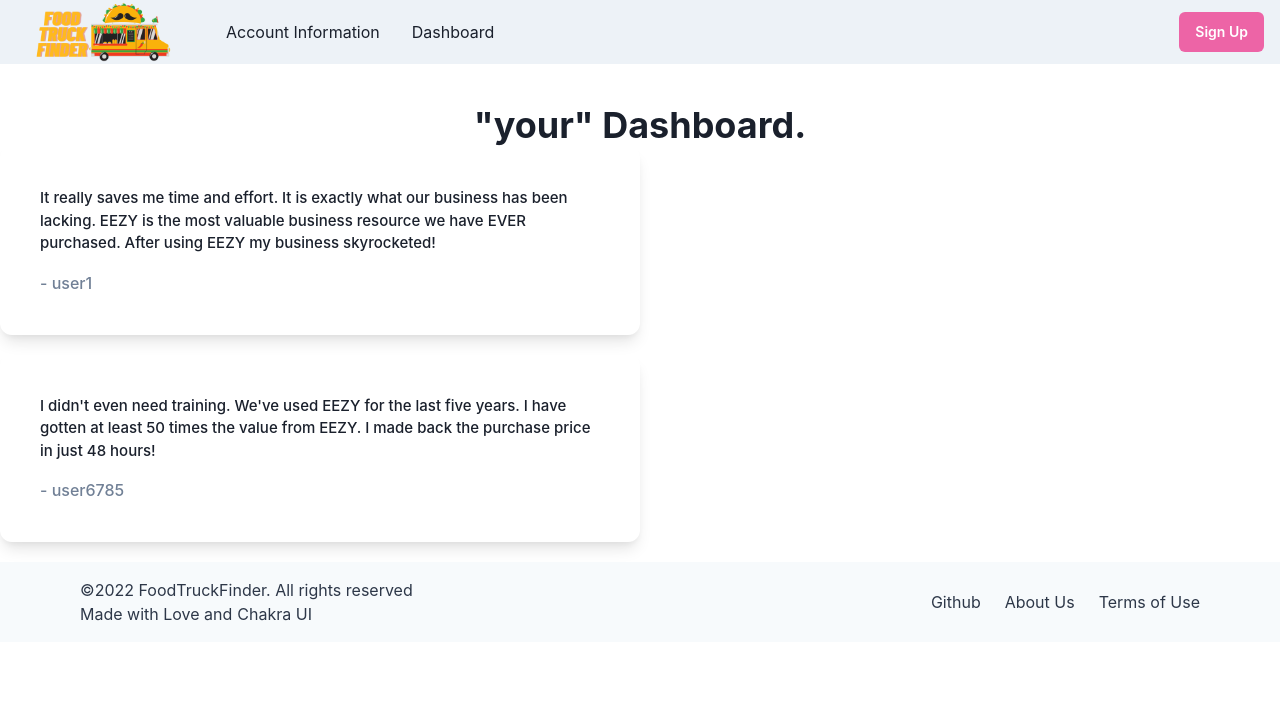
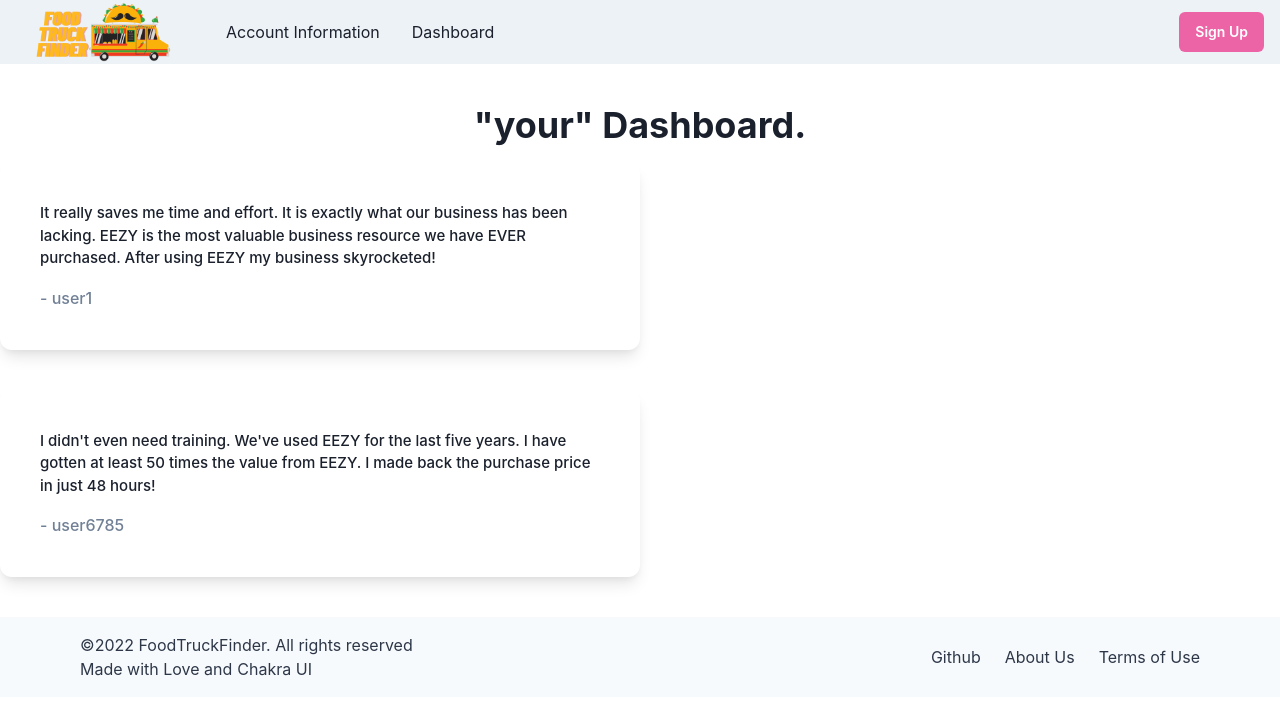
Before and after one commit to JFlo1981/FoodTruckFinder, a React (Create React App) app in the folder client/: page /dashboard in a window 1280 px wide. Shown: the top 714 px of the page. Built offline with nearby package versions, Linux system fonts and the light colour scheme.

Commit message:
Changes Favorites to Dashboard, Adds Reviews component

```diff
--- a/client/src/components/Reviews/index.js
+++ b/client/src/components/Reviews/index.js
@@ -23,7 +23,7 @@ export default function Reviews() {
             maxW={"640px"}
             direction={{ base: "column-reverse", md: "row" }}
             width={"full"}
-            marginBottom="20px"
+            marginBottom="10"
             rounded={"xl"}
             p={10}
             justifyContent={"space-between"}
--- a/client/src/pages/Dashboard.js
+++ b/client/src/pages/Dashboard.js
@@ -15,7 +15,7 @@ function Dashboard() {
 
   return (
     <div>
-      <Heading textAlign={"center"} marginTop={"10"}>
+      <Heading textAlign={"center"} marginTop={"10"} marginBottom={"15"}>
         "your" Dashboard.
       </Heading>
 
```
